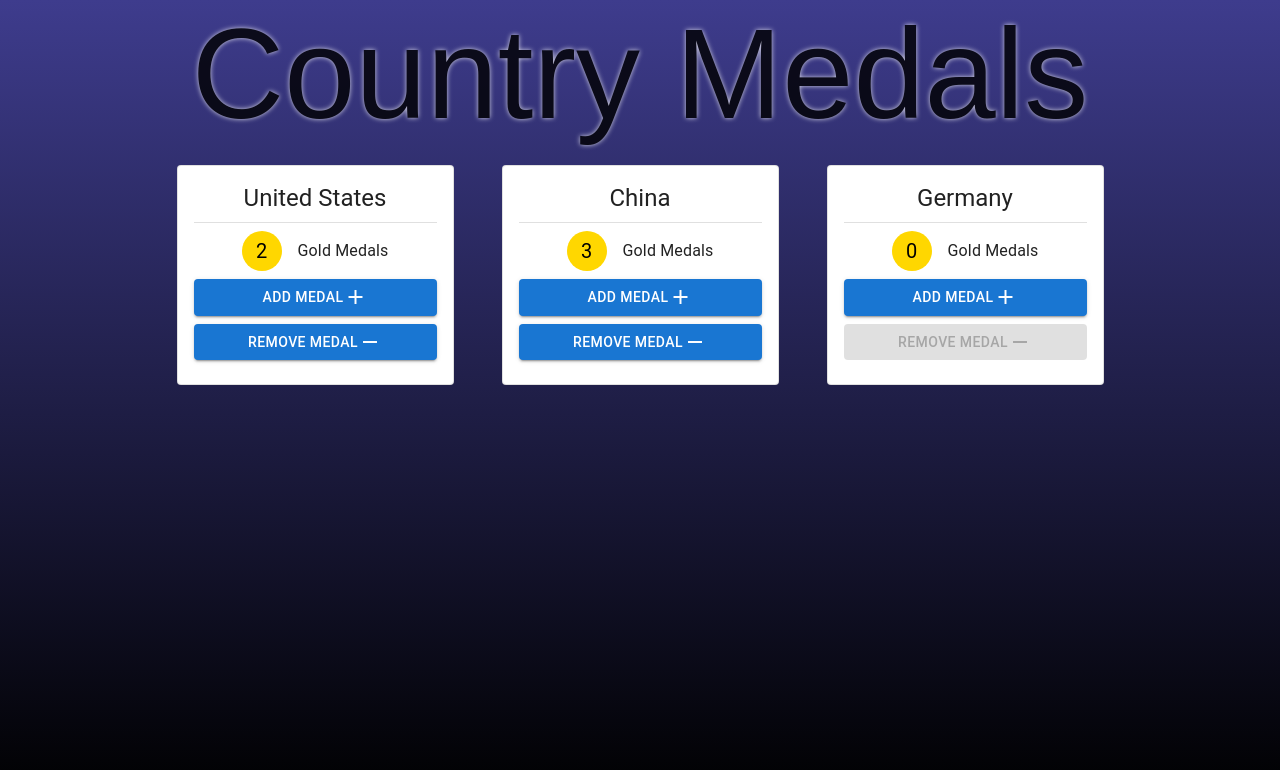
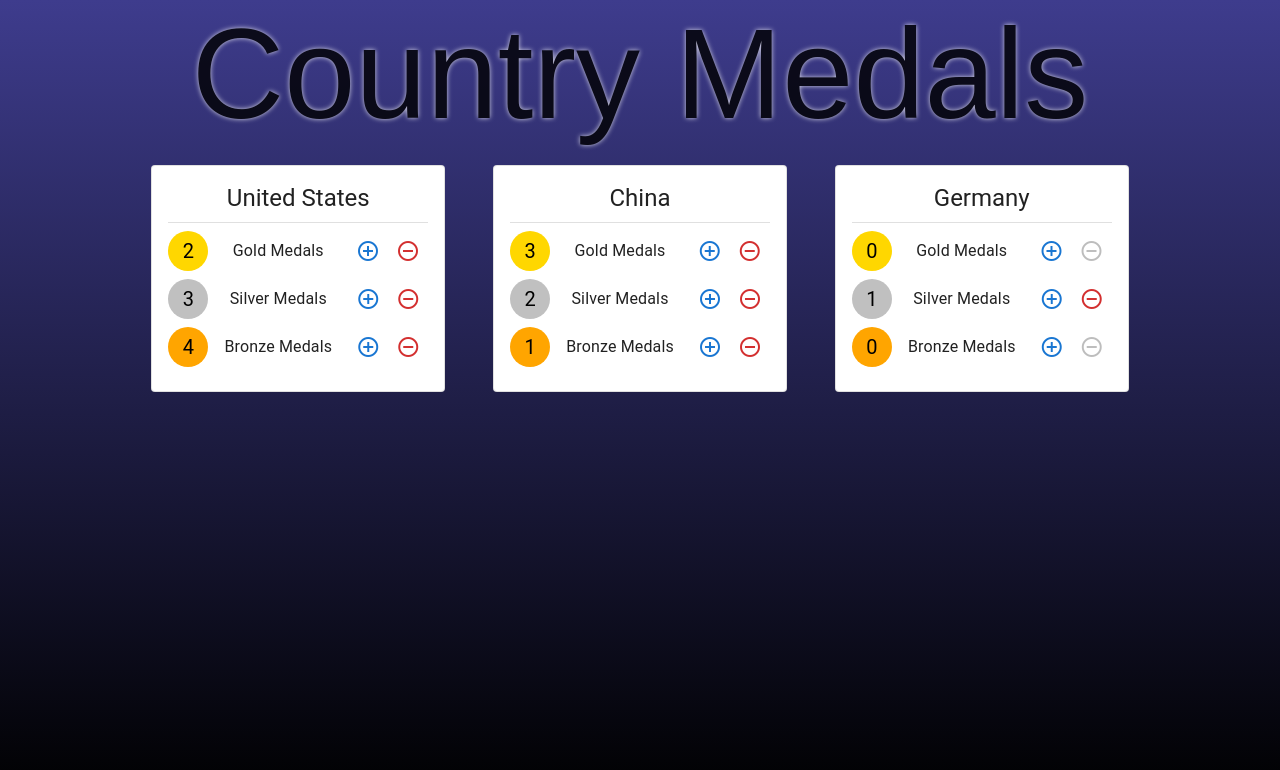
Before and after one commit to MoldyHacker/react-basic-concepts, a React (Create React App) app: page / in a window 1280 px wide. Shown: the top 770 px of the page. Built offline with nearby package versions, Linux system fonts and the light colour scheme.

Commit message:
Refactor medal handling in App.js and Country.jsx

```diff
--- a/src/App.js
+++ b/src/App.js
@@ -7,22 +7,31 @@ import Country from './components/Country';
 class App extends Component {
   state = {
     countries: [
-      { id: 1, name: 'United States', gold: 2 },
-      { id: 2, name: 'China', gold: 3 },
-      { id: 3, name: 'Germany', gold: 0 },
+      { id: 1, name: 'United States', gold: 2, silver: 3, bronze: 4},
+      { id: 2, name: 'China', gold: 3, silver: 2, bronze: 1},
+      { id: 3, name: 'Germany', gold: 0, silver: 1, bronze: 0},
     ]
   }
-  handleAddMedal = (countryId) => {
+  handleAddMedal = (countryId, medal) => {
     const country = this.state.countries.find(country => country.id === countryId)
-    country.gold++
+    country[medal]++
 
     this.setState({ countries: this.state.countries.map(c => c.id === country.id ? country : c)})
   }
-  handleRemoveMedal = (countryId) => {
+  handleRemoveMedal = (countryId, medal) => {
     const country = this.state.countries.find(country => country.id === countryId)
-    country.gold > 0 ? country.gold-- : country.gold = 0
+    country.gold > 0 ? country[medal]-- : country[medal] = 0
+
     this.setState({ countries: this.state.countries.map(c => c.id === country.id ? country : c)})
   }
+  get totalMedals() {
+    let total = 0
+    this.state.countries.forEach(country => {
+      total += country.gold + country.silver + country.bronze
+    })
+    return total
+  }
+
   render() {
     return (
       <div className="App">
--- a/src/components/Country.jsx
+++ b/src/components/Country.jsx
@@ -1,19 +1,8 @@
-import { Container, Card, CardContent, Typography, Divider, Button, Icon, Avatar, Stack } from "@mui/material";
+import { Container, Card, CardContent, Typography, Divider, Icon, Avatar, Stack, IconButton } from "@mui/material";
 import React, { Component } from "react";
 
 
 class Country extends Component {
-    // state = {
-    //     name: 'United States of America',
-    //     gold: 0,
-    // }
-
-    // addToGold = () => {
-    //     this.setState({ gold: this.state.gold + 1 })
-    // }
-
-
-
     render() {
         const { onAddMedal, onRemoveMedal, country } = this.props;
         return (
@@ -26,23 +15,75 @@ class Country extends Component {
                                     { country.name }
                                 </Typography>
                                 <Divider/>
-                                <Stack direction="row" spacing={2} alignItems="center" justifyContent="center">
-                                    <Avatar sx={{ bgcolor: "gold", color: "black" }}>{country.gold}</Avatar>
-                                    <Typography>
-                                        Gold Medals
-                                    </Typography>
+                                <Stack
+                                    direction="row"
+                                    spacing={2}
+                                    alignItems="center"
+                                    justifyContent="space-between">
+                                        <Avatar sx={{ bgcolor: "gold", color: "black" }}>{country.gold}</Avatar>
+                                        <Typography>
+                                            Gold Medals
+                                        </Typography>
+                                    <Stack direction="row" spacing={0}>
+                                        <IconButton
+                                            color="primary"
+                                            onClick={ () => onAddMedal(country.id, "gold")}>
+                                                <Icon>add_circle_outlined</Icon>
+                                        </IconButton>
+                                        <IconButton
+                                            color="error"
+                                            onClick={ () => onRemoveMedal(country.id, "gold") }
+                                            disabled={country.gold <= 0}>
+                                                <Icon>remove_circle_outlined</Icon>
+                                        </IconButton>
+                                    </Stack>
                                 </Stack>
-                                <Button variant="contained" onClick={ () => onAddMedal(country.id) }>
-                                    Add Medal
-                                    <Icon>add</Icon>
-                                </Button>
-                                <Button
-                                    variant="contained"
-                                    onClick={ () => onRemoveMedal(country.id) }
-                                    disabled={country.gold <= 0}>
-                                        Remove Medal
-                                        <Icon>remove</Icon>
-                                </Button>
+                                <Stack
+                                    direction="row"
+                                    spacing={2}
+                                    alignItems="center"
+                                    justifyContent="space-between">
+                                        <Avatar sx={{ bgcolor: "silver", color: "black" }}>{country.silver}</Avatar>
+                                        <Typography>
+                                            Silver Medals
+                                        </Typography>
+                                    <Stack direction="row" spacing={0}>
+                                        <IconButton
+                                            color="primary"
+                                            onClick={ () => onAddMedal(country.id, "silver")}>
+                                                <Icon>add_circle_outlined</Icon>
+                                        </IconButton>
+                                        <IconButton
+                                            color="error"
+                                            onClick={ () => onRemoveMedal(country.id, "silver") }
+                                            disabled={country.silver <= 0}>
+                                                <Icon>remove_circle_outlined</Icon>
+                                        </IconButton>
+                                    </Stack>
+                                </Stack>
+                                <Stack
+                                    direction="row"
+                                    spacing={2}
+                                    alignItems="center"
+                                    justifyContent="space-between">
+                                        <Avatar sx={{ bgcolor: "orange", color: "black" }}>{country.bronze}</Avatar>
+                                        <Typography>
+                                            Bronze Medals
+                                        </Typography>
+                                    <Stack direction="row" spacing={0}>
+                                        <IconButton
+                                            color="primary"
+                                            onClick={ () => onAddMedal(country.id, "bronze")}>
+                                                <Icon>add_circle_outlined</Icon>
+                                        </IconButton>
+                                        <IconButton
+                                            color="error"
+                                            onClick={ () => onRemoveMedal(country.id, "bronze") }
+                                            disabled={country.bronze <= 0}>
+                                                <Icon>remove_circle_outlined</Icon>
+                                        </IconButton>
+                                    </Stack>
+                                </Stack>
                             </Stack>
                         </CardContent>
                     }</Card>
```
